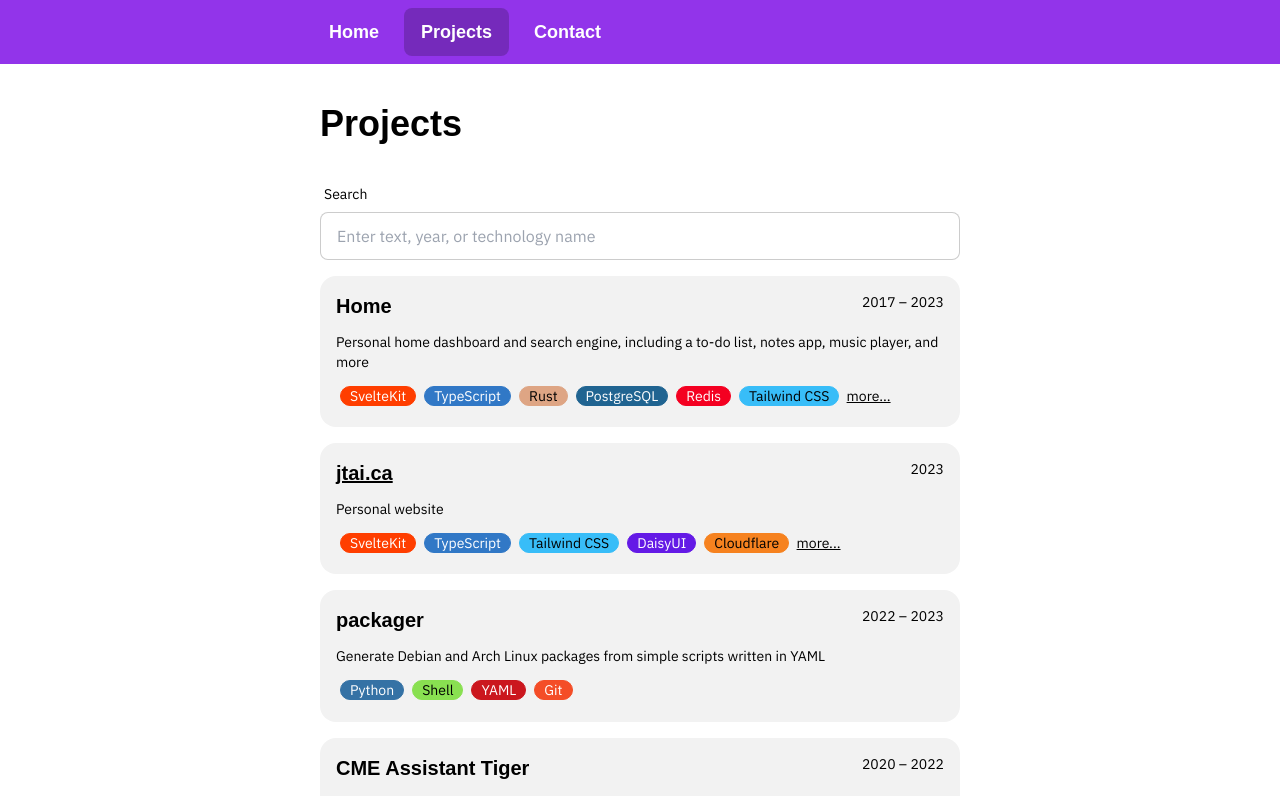
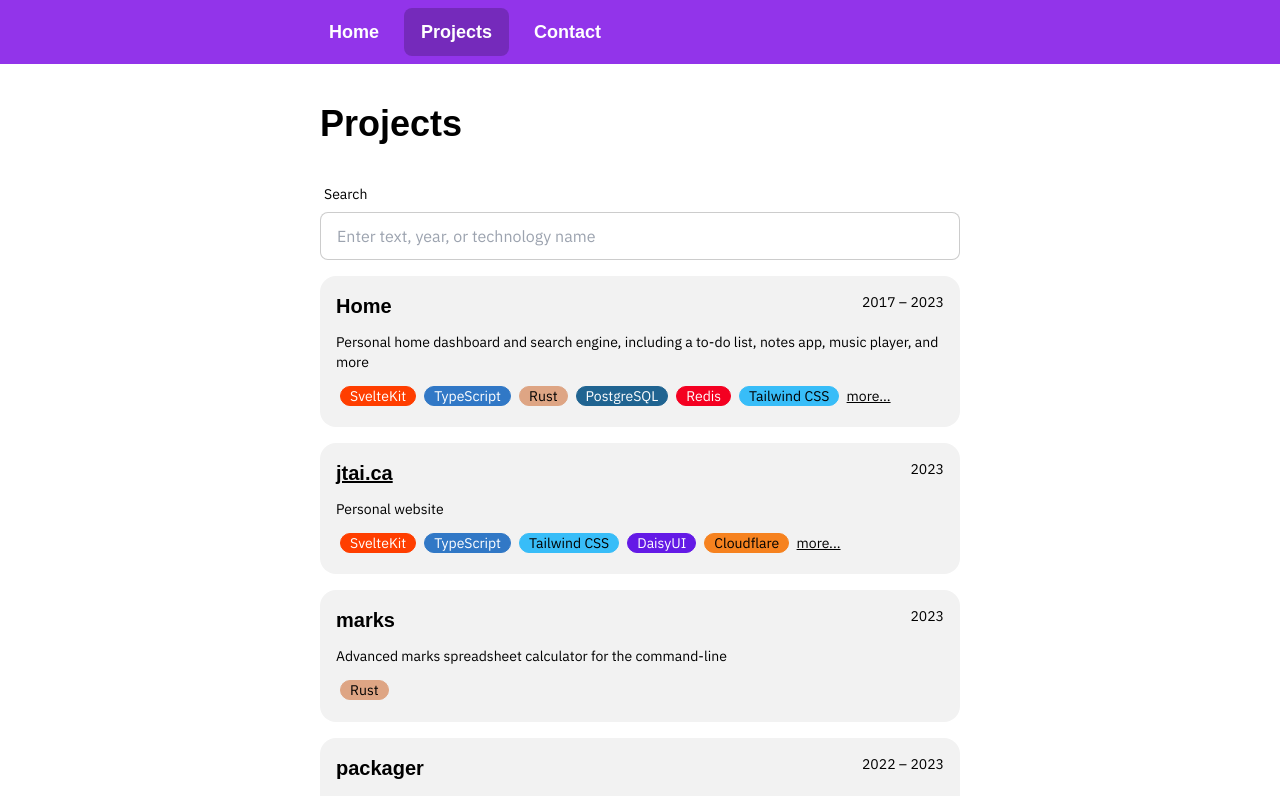
Before and after one commit to j-tai/jtai.ca, a SvelteKit app: page /projects in a window 1280 px wide. Shown: the top 796 px of the page. Built offline with nearby package versions, Linux system fonts and the light colour scheme; some icons are missing; a web font is replaced by a local one.

Commit message:
Add marks to list of projects

```diff
--- a/src/routes/projects/projects.ts
+++ b/src/routes/projects/projects.ts
@@ -37,6 +37,14 @@ export const PROJECTS: Project[] = [
         date: [2023, 2023],
         technologies: ['SvelteKit', 'TypeScript', 'Tailwind CSS', 'DaisyUI', 'Cloudflare'],
         moreTechnologies: ['Svelte', 'Node.js', 'npm', 'PostCSS', 'CSS', 'HTML', 'JavaScript'],
+    },
+
+    {
+        name: 'marks',
+        description: 'Advanced marks spreadsheet calculator for the command-line',
+        date: [2023, 2023],
+        technologies: ['Rust'],
+        moreTechnologies: [],
     },
 
     {
```
